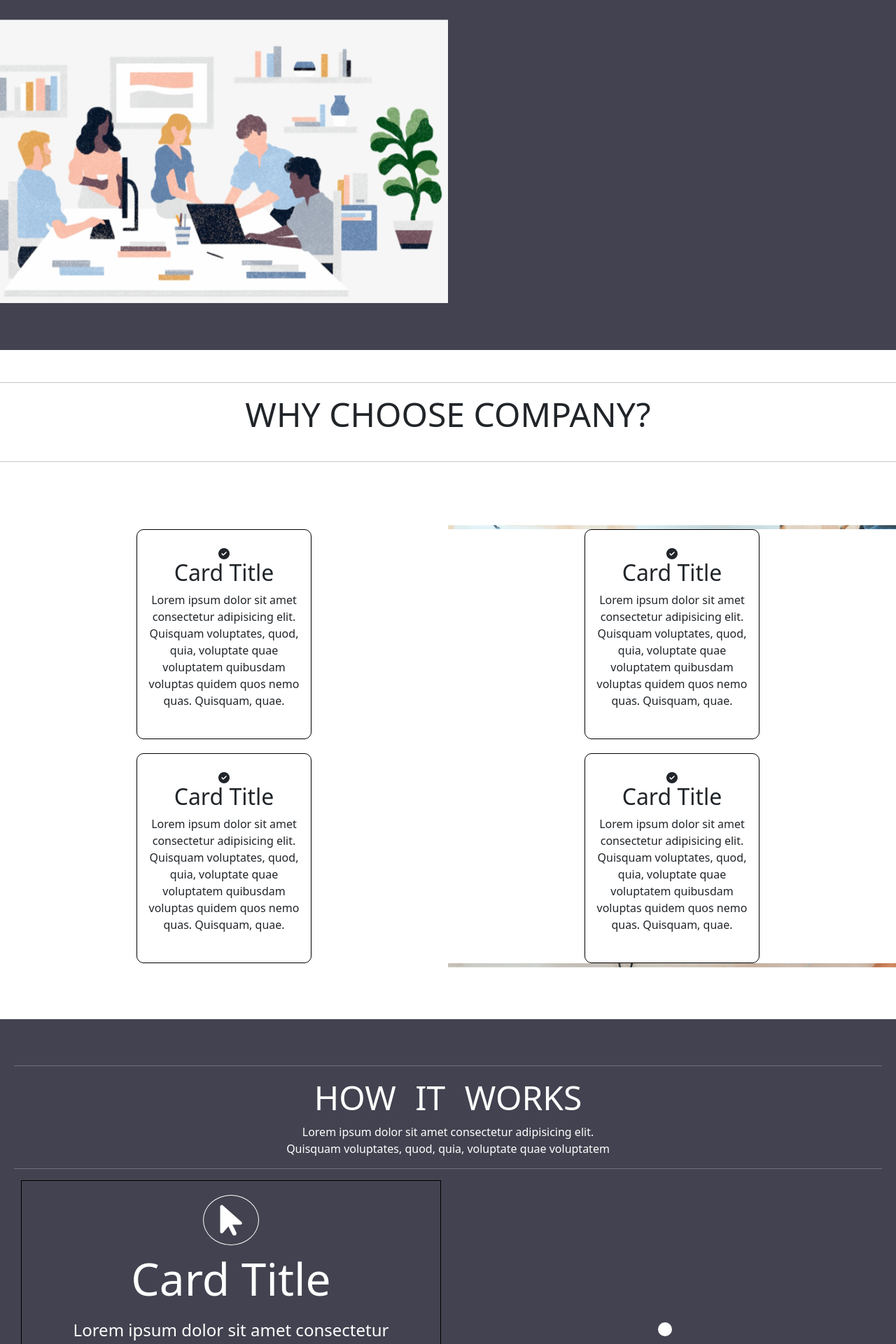
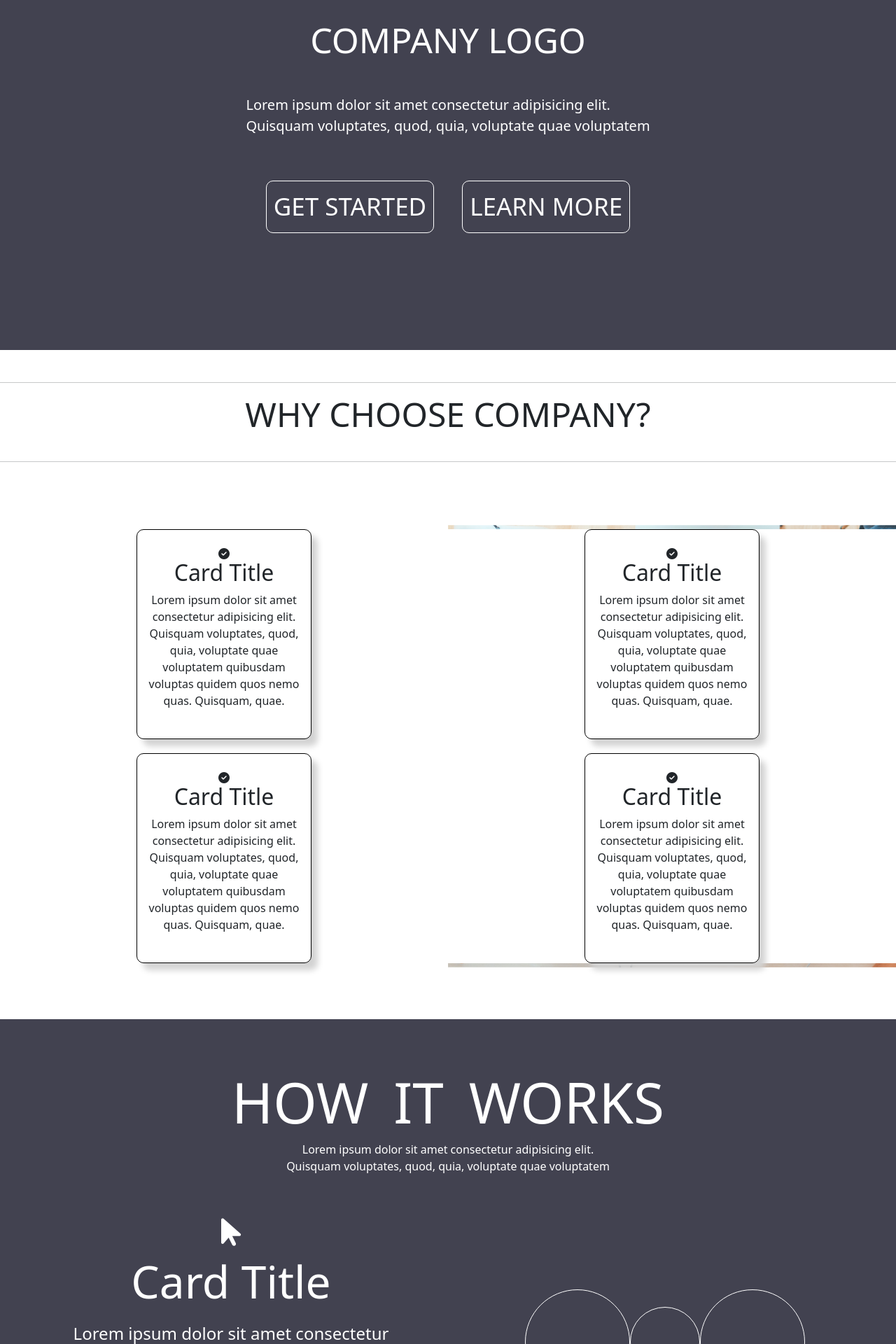
Before and after one commit to Alyeldeen66/moataz-project, a React (Create React App) app: page / in a window 1280 px wide. Shown: the part 140-2060 px from the top of the page at 70% size. Built offline with nearby package versions, Linux system fonts and the light colour scheme.

Commit message:
finished the home screen and the responsive design for it on mobile view and tablet view , also fixed the issue of the footer's color and the home-container

```diff
--- a/src/Components/Footer/Footer.css
+++ b/src/Components/Footer/Footer.css
@@ -1,5 +1,5 @@
 .footer-container {
-  background-color: #424250;
+  background-color: white;
 
   padding: 1rem;
 }
@@ -25,7 +25,7 @@
   color: #8c8b97;
 }
 .main-footer h3 {
-  color: white;
+  color: #424250;
   text-align: center;
 }
 
@@ -41,11 +41,11 @@
 
 .footer-list a {
   text-decoration: none;
-  color: white;
+  color: #424250;
 }
 
 .break {
-  color: white;
+  color: #424250;
   width: 70px;
 }
 
@@ -54,7 +54,7 @@
   display: flex;
   justify-content: center;
   align-items: center;
-  color: white;
+  color: #424250;
 }
 .social-media {
   display: flex;
@@ -73,7 +73,8 @@
   width: 100px;
   height: 100px;
   border-radius: 50%;
-  background-color: white;
+  background-color: #424250;
+  color: white;
   display: flex;
   justify-content: center;
   align-items: center;
--- a/src/Components/Home/Home.css
+++ b/src/Components/Home/Home.css
@@ -6,8 +6,47 @@
   height: 80vh;
   width: 100%;
   display: flex;
-  justify-content: center;
+  justify-content: flex-end;
   align-items: center;
+  position: relative;
+}
+
+.home-container {
+  position: absolute;
+  right: 8%;
+  width: 500px;
+  height: 400px;
+  display: flex;
+  justify-content: space-evenly;
+  align-items: flex-start;
+  flex-direction: column;
+  color: white;
+  border-radius: 20px;
+}
+
+.home-container h1 {
+  font-size: 50px;
+  margin: 0;
+}
+
+.home-container p {
+  font-size: 20px;
+}
+
+.home-btn {
+  margin: 0 20px;
+  padding: 10px;
+  border-radius: 10px;
+  font-size: 25px;
+  color: white;
+  border: 1px solid white;
+  background-color: transparent;
+  transition: background-color 0.5s, color 0.5s;
+}
+
+.home-btn:hover {
+  background-color: white;
+  color: black;
 }
 
 .why-us-container {
@@ -61,6 +100,8 @@ section {
   align-items: center;
   justify-content: center;
   text-align: center;
+  box-shadow: 9px 10px 8px lightgray;
+  z-index: 1;
 }
 
 .how-it-works {
@@ -70,7 +111,7 @@ section {
 }
 
 .how-it-works h2 {
-  font-size: 3rem;
+  font-size: 5rem;
   word-spacing: 15px;
 }
 
@@ -80,6 +121,10 @@ section {
 
 .how-it-works-container {
   padding: 30px 0;
+}
+
+.how-it-works-title-container {
+  margin: 20px 0 40px 0;
 }
 
 .how-it-works-cards {
@@ -122,27 +167,32 @@ section {
 }
 
 .how-it-works-animation-circle {
-  width: 100px;
-  height: 100px;
+  width: 150px;
+  height: 150px;
   border-radius: 50%;
-  background: white;
+  border: 1px solid white;
   display: flex;
   justify-content: center;
   align-items: center;
-  animation: circle 3s linear 0s infinite alternate;
+  transform-origin: top left;
+  animation: circle 5s linear 0s infinite;
+}
+
+.how-it-works-animation-circle:nth-child(even) {
+  width: 100px;
+  height: 100px;
 }
 
 @keyframes circle {
   0% {
-    transform: scale(0);
+    transform: rotate(360deg);
   }
   100% {
-    transform: scale(3);
+    transform: rotate(0deg);
   }
 }
 
 .how-it-works-card {
-  border: 1px solid black;
   max-width: 600px;
   padding: 20px;
 
@@ -152,15 +202,8 @@ section {
   justify-content: center;
 }
 
-.how-it-works-card .how-it-works-card-icon {
-  display: flex;
-  justify-content: center;
-  align-items: center;
-  border: 1px solid white;
-  width: 80px;
-  padding: 10px;
-  border-radius: 50%;
-  font-size: 50px;
+.fa-solid {
+  font-size: 45px;
 }
 
 .how-it-works-card .how-it-works-card-title {
@@ -178,17 +221,56 @@ section {
   .home {
     background: #424250;
   }
+  .home-container {
+    align-items: center;
+    right: 0;
+    width: 100%;
+    padding: 20px;
+    margin: 0 auto;
+  }
+
+  .home-btn {
+    margin: 10px;
+  }
   .why-us-cards {
     grid-template-columns: 1fr;
     width: 100%;
     background: white;
   }
+
+  .how-it-works-cards {
+    grid-template-columns: 1fr;
+    grid-template-rows: 1fr;
+    grid-template-areas: "c1" "a1" "c2" "a2" "c3" "a3";
+  }
+
+  .how-it-works-cards .how-it-works-animation {
+    display: none;
+  }
 }
 
 @media only screen and (min-device-width: 768px) and (max-device-width: 1024px) and (-webkit-min-device-pixel-ratio: 1) {
+  .home {
+    background: #424250;
+  }
+
+  .home-container {
+    right: 0;
+    margin: 0 auto;
+    width: 100%;
+    align-items: center;
+  }
+
+  .home-btn {
+    font-size: 35px;
+  }
   .why-us-cards {
     grid-template-rows: 2fr;
     width: 100%;
     background: white;
   }
+
+  .how-it-works-cards {
+    width: 100%;
+  }
 }
--- a/src/Components/Home/Home.js
+++ b/src/Components/Home/Home.js
@@ -5,7 +5,19 @@ import "font-awesome/css/font-awesome.min.css";
 function Home() {
   return (
     <>
-      <div className="home"></div>
+      <div className="home">
+        <div className="home-container">
+          <h1 className="home-title">COMPANY LOGO</h1>
+          <p>
+            Lorem ipsum dolor sit amet consectetur adipisicing elit. <br />
+            Quisquam voluptates, quod, quia, voluptate quae voluptatem
+          </p>
+          <div className="home-btns">
+            <button className="home-btn">GET STARTED</button>
+            <button className="home-btn">LEARN MORE</button>
+          </div>
+        </div>
+      </div>
       <section className="why-us">
         <hr />
         <h1 className="why-us-title">WHY CHOOSE COMPANY?</h1>
@@ -53,19 +65,18 @@ function Home() {
 
         <section className="how-it-works">
           <div className="how-it-works-container">
-            <hr />
+            <div className="how-it-works-title-container">
               <h2 className="how-it-works-title">HOW IT WORKS</h2>
               <p>
                 Lorem ipsum dolor sit amet consectetur adipisicing elit. <br />
                 Quisquam voluptates, quod, quia, voluptate quae voluptatem
               </p>
-            <hr />
+            </div>
 
             <div className="how-it-works-cards">
               <div className="how-it-works-card hiw-1">
-                <div className="how-it-works-card-icon">
                 <i class="fa-solid fa-arrow-pointer"></i>
-                </div>
+
                 <h3 className="how-it-works-card-title">Card Title</h3>
                 <p className="how-it-works-card-text">
                   Lorem ipsum dolor sit amet consectetur adipisicing elit.
@@ -75,12 +86,12 @@ function Home() {
               </div>
               <div className="how-it-works-animation anim1">
                 <div className="how-it-works-animation-circle"></div>
-                <div className="how-it-works-animation-line"></div>
+                <div className="how-it-works-animation-circle"></div>
+                <div className="how-it-works-animation-circle"></div>
               </div>
               <div className="how-it-works-card hiw-2">
-                <div className="how-it-works-card-icon">
-                  <i class="fa-solid fa-arrow-pointer"></i>
-                </div>
+                <i class="fa-solid fa-cart-shopping"></i>
+
                 <h3 className="how-it-works-card-title">Card Title</h3>
                 <p className="how-it-works-card-text">
                   Lorem ipsum dolor sit amet consectetur adipisicing elit.
@@ -90,12 +101,12 @@ function Home() {
               </div>
               <div className="how-it-works-animation anim2">
                 <div className="how-it-works-animation-circle"></div>
-                <div className="how-it-works-animation-line"></div>
+                <div className="how-it-works-animation-circle"></div>
+                <div className="how-it-works-animation-circle"></div>
               </div>
               <div className="how-it-works-card hiw-3">
-                <div className="how-it-works-card-icon">
-                  <i class="fa-solid fa-arrow-pointer"></i>
-                </div>
+                <i class="fa-solid fa-credit-card"></i>
+
                 <h3 className="how-it-works-card-title">Card Title</h3>
                 <p className="how-it-works-card-text">
                   Lorem ipsum dolor sit amet consectetur adipisicing elit.
@@ -105,7 +116,8 @@ function Home() {
               </div>
               <div className="how-it-works-animation anim3">
                 <div className="how-it-works-animation-circle"></div>
-                <div className="how-it-works-animation-line"></div>
+                <div className="how-it-works-animation-circle"></div>
+                <div className="how-it-works-animation-circle"></div>
               </div>
             </div>
           </div>
```
Lines whose indentation alone changed are shown as unchanged.
